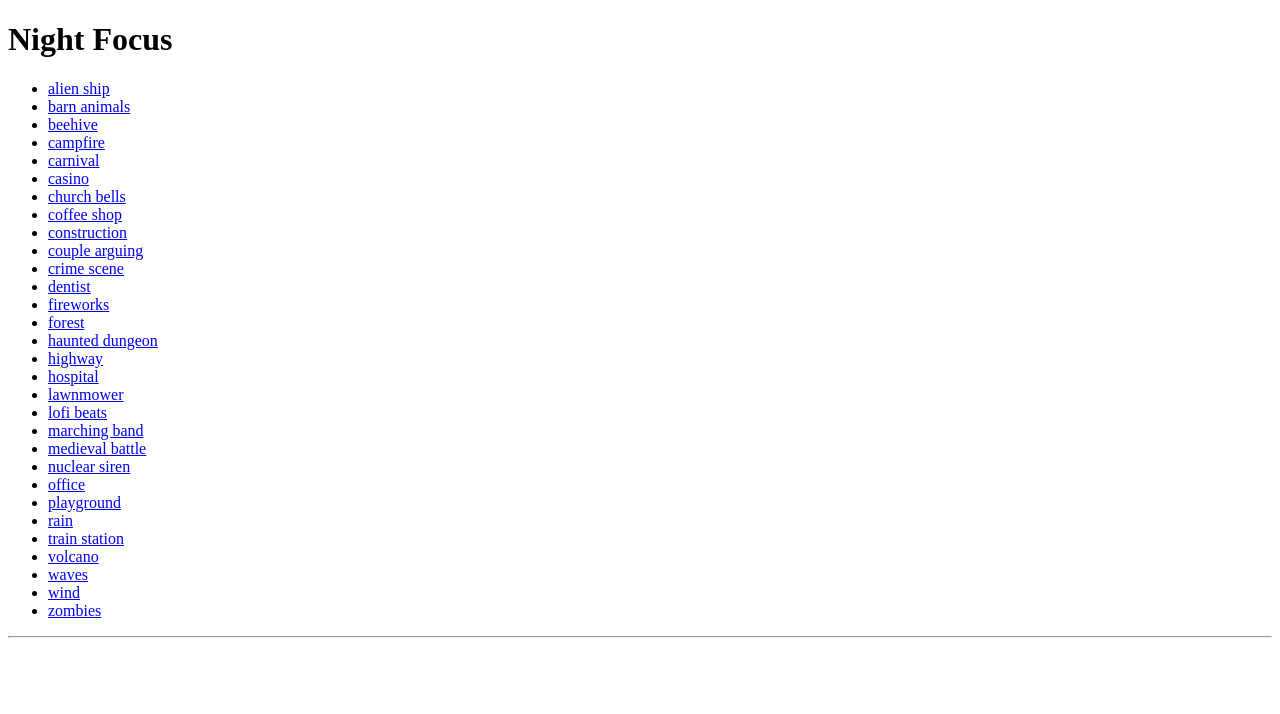
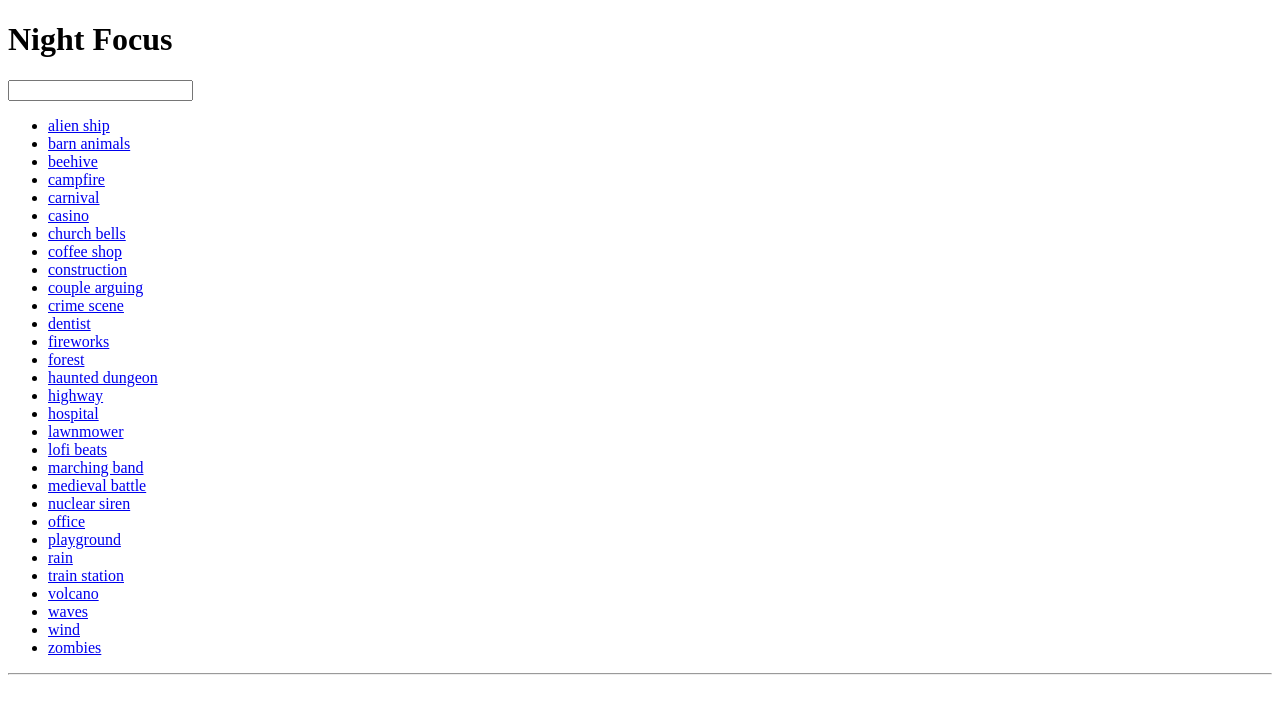
Before and after one commit to arabello/akora, a React (Create React App) app: page / in a window 1280 px wide. Shown: the top 714 px of the page. Built offline with nearby package versions, Linux system fonts and the light colour scheme.

Commit message:
feat(search): Add sources search

```diff
--- a/package.json
+++ b/package.json
@@ -8,6 +8,7 @@
     "@types/node": "^16.7.13",
     "@types/react": "^18.0.0",
     "@types/react-dom": "^18.0.0",
+    "fuse.js": "^6.6.2",
     "howler": "^2.2.3",
     "react": "^18.2.0",
     "react-dom": "^18.2.0",
--- a/src/App.tsx
+++ b/src/App.tsx
@@ -1,5 +1,5 @@
 import { useEffect, useState } from "react";
-import { fetchLibrary, Source } from "./library";
+import { fetchLibrary, SearchSources, Source } from "./library";
 import Mixer, { ChannelInfo } from "./mixer";
 import useKeyBindings from "./useKeyBinding";
 import useKeyPress from "./useKeyPress";
@@ -8,16 +8,53 @@ const mixer = new Mixer();
 
 type Track = Source & ChannelInfo;
 
+const ItemList = (props: {
+  items: Array<{ id: string, label: string }>,
+  isClickable?: (item: { id: string, label: string }) => boolean,
+  onClick?: (item: { id: string, label: string }) => void
+}) => (
+  <ul>
+    {props.items.map((item) => (
+      <li key={item.id}>
+        {props.isClickable && props.isClickable(item) ? (
+          <a href="#" onClick={() => props.onClick && props.onClick(item)}>
+            {item.label}
+          </a>
+        ) : (
+          <span>{item.label}</span>
+        )}
+      </li>
+    ))}
+  </ul>
+)
+
+const searchSources = new SearchSources([]);
+
 const App = () => {
   /**
    * Library
    */
-  const [library, setLibrary] = useState<Array<Source>>([]);
+  const [searchQuery, setSearchQuery] = useState<string>("");
+  const [displayedSource, setDisplayedSources] = useState<Array<Source>>([]);
+
   useEffect(() => {
     fetchLibrary()
-      .then((x) => setLibrary(x))
+      .then(x => {
+        searchSources.setCollection(x);
+        setDisplayedSources(x);
+      })
       .catch(console.error);
   }, []);
+
+  useEffect(() => {
+    if (searchQuery === "") {
+      return setDisplayedSources(searchSources.getCollection());
+    }
+
+    searchSources
+      .search(searchQuery)
+      .then(setDisplayedSources)
+  }, [searchQuery])
 
   /**
    * Tracks
@@ -66,19 +103,15 @@ const App = () => {
     <div>
       <h1>Night Focus</h1>
       <div>
-        <ul>
-          {library.map((source) => (
-            <li key={source.id}>
-              {tracks.map((x) => x.id).includes(source.id) ? (
-                <span>{source.name}</span>
-              ) : (
-                <a href="#" onClick={() => loadTrack(source)}>
-                  {source.name}
-                </a>
-              )}
-            </li>
-          ))}
-        </ul>
+        <input value={searchQuery} onChange={(e) => setSearchQuery(e.target.value)} />
+        <ItemList
+          items={displayedSource.map(({ id, name }) => ({ id, label: name }))}
+          isClickable={({ id }) => !tracks.map(x => x.id).includes(id)}
+          onClick={({ id }) => {
+            const s = displayedSource.find(s => s.id === id);
+            s && loadTrack(s);
+          }}
+        />
       </div>
       <hr />
       <div>
--- a/src/library.ts
+++ b/src/library.ts
@@ -1,4 +1,5 @@
 import { default as sources } from "./sources.json";
+import Fuse from "fuse.js";
 
 export type Source = {
   id: string;
@@ -8,3 +9,33 @@ export type Source = {
 
 export const fetchLibrary: () => Promise<Array<Source>> = () =>
   new Promise((res) => res(sources));
+
+export class SearchSources {
+  private _fuse: Fuse<Source>;
+  private _collection: Array<Source>;
+
+  constructor(sources: Array<Source>) {
+    this._collection = sources;
+    this._fuse = new Fuse(this._collection, {
+      includeScore: true,
+      threshold: 0.4,
+      keys: ['name']
+    })
+  }
+
+  public setCollection(sources: Array<Source>) {
+    this._collection = sources;
+    this._fuse.setCollection(this._collection);
+  }
+
+  public getCollection(): Array<Source> {
+    return this._collection;
+  }
+
+  public search(query: string): Promise<Source[]> {
+    return new Promise((resolve) => {
+      const result = this._fuse.search(query);
+      resolve(result.map(r => r.item));
+    });
+  }
+}
```
Also changed, not shown: 1 other file (tests, documents, lock files or other folders).
